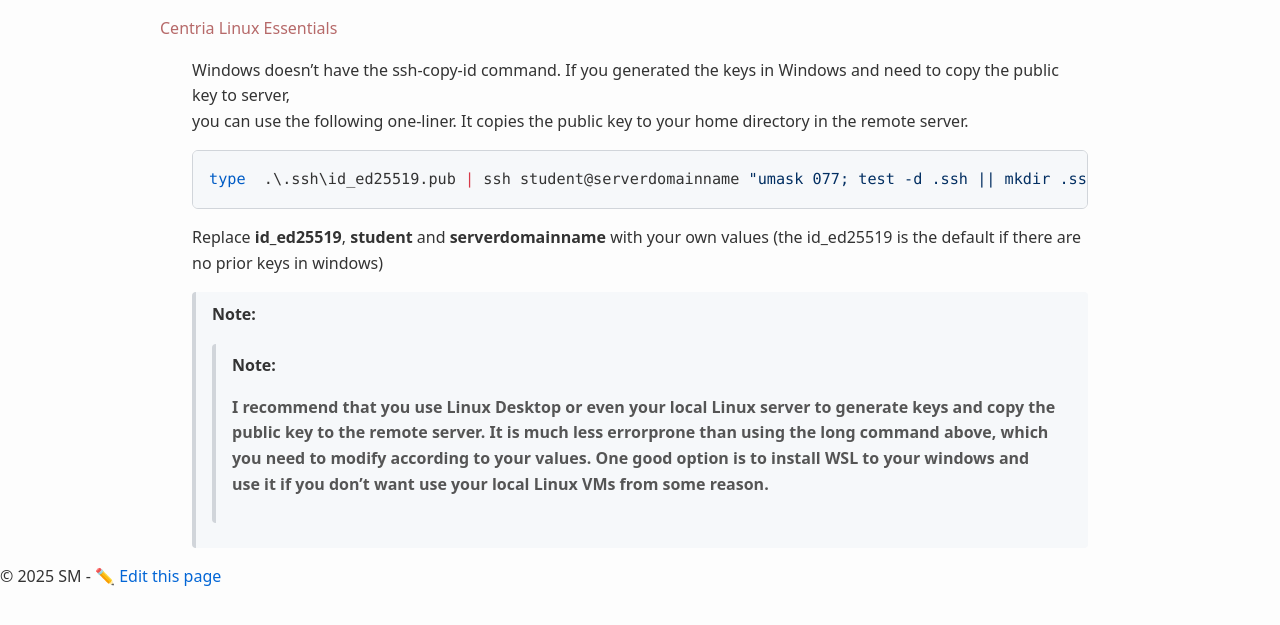
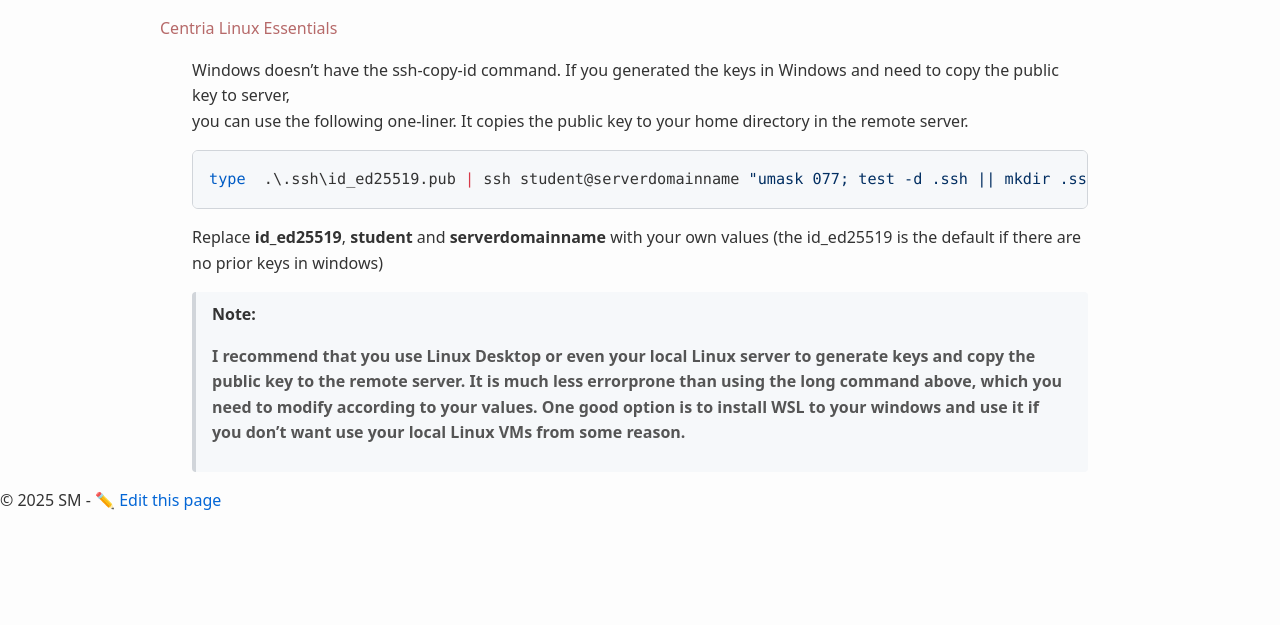
Before and after one commit to averkoc/lx, a Jekyll site: the page built from docs/ssh-copy-id.md, in a window 1280 px wide. Shown: the top 625 px of the page. Built offline with Jekyll 4.4.1, drawn with Linux system fonts in a browser that asks for light colours; our own code applies the rules of GitHub Pages for plain Markdown files.

```diff
--- a/docs/ssh-copy-id.md
+++ b/docs/ssh-copy-id.md
@@ -7,4 +7,4 @@ type  .\.ssh\id_ed25519.pub | ssh student@serverdomainname "umask 077; test -d .
 Replace **id_ed25519**, **student** and **serverdomainname** with your own values (the id_ed25519 is the default if there are no prior keys in windows)
 
 
->>**I recommend that you use Linux Desktop or even your local Linux server to generate keys and copy the public key to the remote server. It is much less errorprone than using the long command above, which you need to modify according to your values.  One good option is to install WSL to your windows and use it if you don't want use your local Linux VMs from some reason.**
+> **I recommend that you use Linux Desktop or even your local Linux server to generate keys and copy the public key to the remote server. It is much less errorprone than using the long command above, which you need to modify according to your values.  One good option is to install WSL to your windows and use it if you don't want use your local Linux VMs from some reason.**
```
